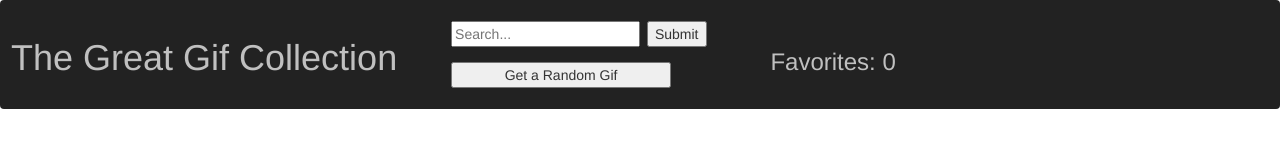
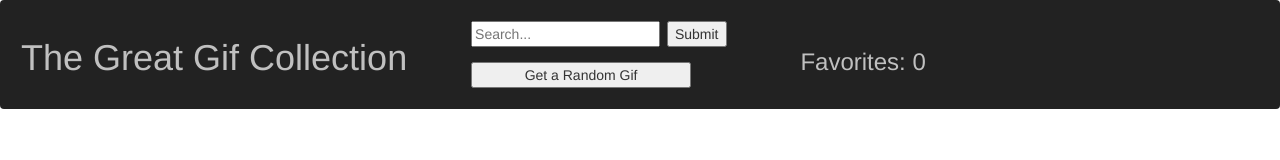
Before and after one commit to zachgarman/giphy_weekend_challenge, a website: page public/views/index.html in a window 1280 px wide. Drawn offline with Linux system fonts and the light colour scheme; files that its build step writes are made by us from their sources; no server answers; files whose address does not match are found by name.

Commit message:
adjust styling a little bit

```diff
--- a/public/styles/styles.css
+++ b/public/styles/styles.css
@@ -16,6 +16,7 @@ nav {
   margin: 10px;
   position: relative;
   top: -10px;
+  padding: 0 10px;
 }
 .searchBar {
   display: inline-block;
@@ -34,6 +35,7 @@ input {
   margin-left: 40px;
   position: relative;
   top: -10px;
+  padding: 0 10px;
 }
 h3 {
   color: silver;
--- a/public/views/index.html
+++ b/public/views/index.html
@@ -19,7 +19,7 @@
     <base href="/" />
 
   </head>
-
+  <body ng-app="giphyGetter" ng-controller="MainController as main">
     <nav class="navbar">
       <div class="navigation">
 
@@ -34,21 +34,11 @@
         </div>
 
         <a href="/favorites"><div class="favorites"><h3>Favorites: <span id="totalFavorites">0</span></h3></div></a>
-
       </div>
-
-
     </nav>
 
-
-  <body ng-app="giphyGetter" ng-controller="MainController as main">
     <main ng-view>
-
-
-
     </main>
-
-
 
   </body>
 </html>
```
Also changed, not shown: public/views/main.html (+1 -1 lines). Lines whose indentation alone changed are shown as unchanged.
